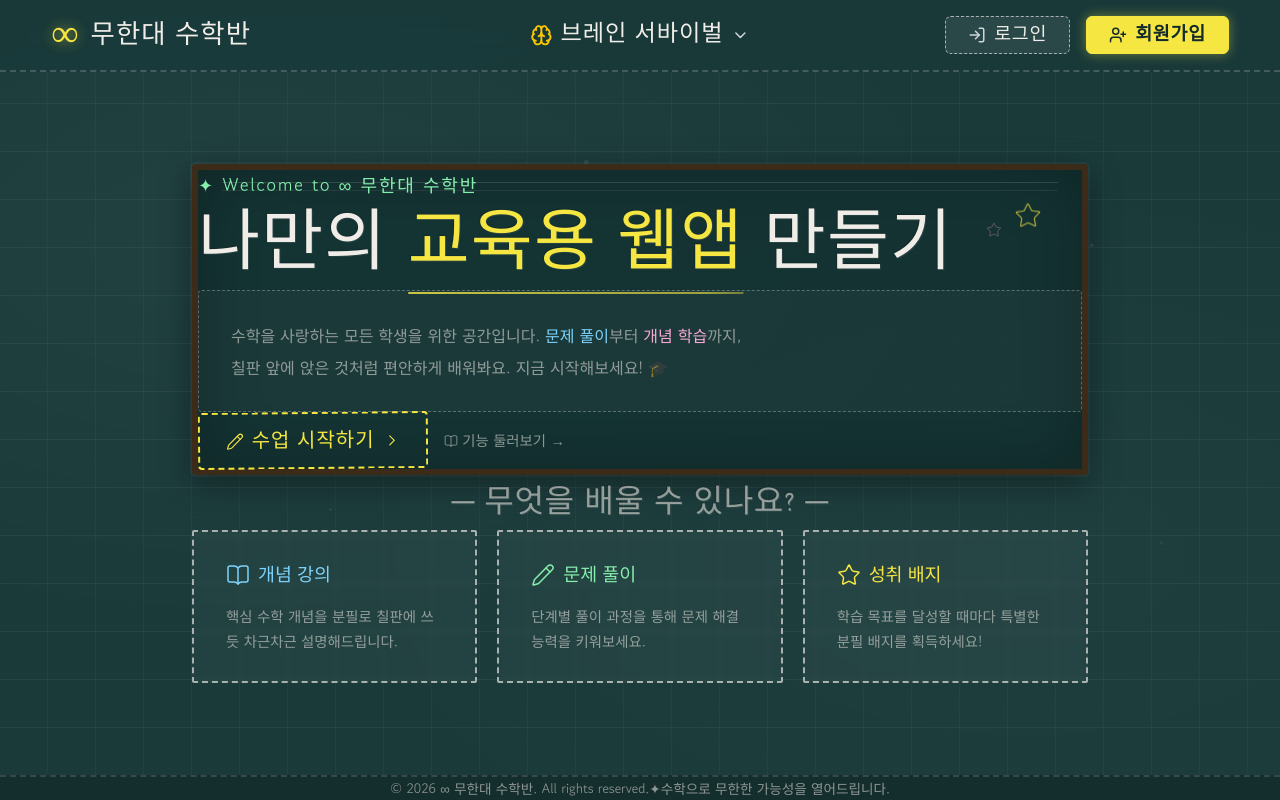
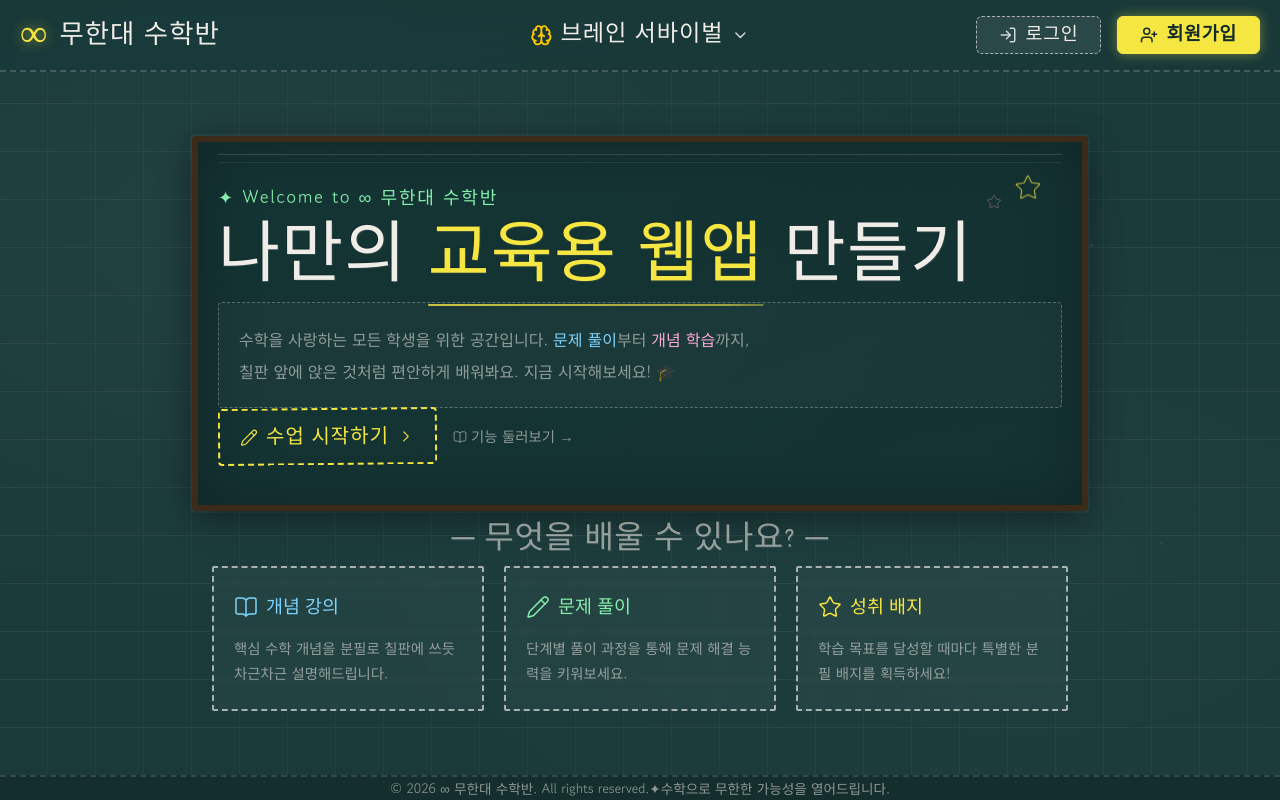
Before and after one commit to rlawlsdnjs78-infinity/infinitymath, a Next.js app: page / in a window 1280 px wide. Built offline with nearby package versions, Linux system fonts and the light colour scheme.

Commit message:
style: enforce 1.25rem (20px) horizontal padding across all homepage components, header, cards, and CSS classes

```diff
--- a/src/app/components/Header.tsx
+++ b/src/app/components/Header.tsx
@@ -26,8 +26,8 @@ export default function Header() {
       id="header"
       className="w-full relative z-30 flex items-center justify-between py-3.5"
       style={{
-        paddingLeft: "clamp(1rem, 4vw, 5rem)",
-        paddingRight: "clamp(1rem, 4vw, 5rem)",
+        paddingLeft: "1.25rem",
+        paddingRight: "1.25rem",
         background: "rgba(26, 58, 58, 0.92)",
         backdropFilter: "blur(12px)",
         borderBottom: "2px dashed rgba(240, 237, 232, 0.2)",
--- a/src/app/globals.css
+++ b/src/app/globals.css
@@ -148,32 +148,30 @@ h1, h2, h3, h4, h5, h6 {
    내용이 테두리에 붙지 않도록 padding을 기본 포함합니다.
    ───────────────────────────────────────────── */
 
-/* 기본 분필 박스 — 약간 삐뚤어진 손글씨 느낌 */
+/* 기본 분필 박스 — 약간 삐뚤어진 손글씨 느낌 (좌우 여백 1.25rem 절대 통일) */
 .chalk-box {
   border: 2px dashed var(--chalk-border-bright);
   border-radius: 2px;
   position: relative;
-  /* 테두리 안쪽 여백: 글이 테두리에 붙지 않도록 넉넉하게 지정 */
-  padding: 1.5rem 1.75rem;
-  /* 모서리를 약간 삐뚤어 보이게 */
+  padding: 1.5rem 1.25rem;
   transform: rotate(-0.3deg);
 }
 
-/* 좀 더 넉넉한 내부 여백이 필요한 경우 (기능 카드 등) */
+/* 박스 내부 스타일 (좌우 여백 1.25rem) */
 .chalk-box-inner {
-  padding: 1.75rem 2rem;
+  padding: 1.5rem 1.25rem;
 }
 
-/* 기울임 없는 직선 분필 박스 */
+/* 기울임 없는 직선 분필 박스 (좌우 여백 1.25rem) */
 .chalk-box-straight {
   border: 2px dashed var(--chalk-border-bright);
   border-radius: 2px;
-  padding: 1.25rem 1.5rem;
+  padding: 1.25rem 1.25rem;
 }
 
-/* 텍스트 설명 박스 — 상하좌우 넉넉한 여백 */
+/* 텍스트 설명 박스 (좌우 여백 1.25rem) */
 .content-box {
-  padding: 1.75rem 2rem;
+  padding: 1.5rem 1.25rem;
 }
 
 /* 칠판 가로선 (밑줄) */
--- a/src/app/page.tsx
+++ b/src/app/page.tsx
@@ -73,13 +73,17 @@ function FeatureCard({
   delay: string;
 }) {
   return (
-    /* chalk-box-inner: 박스 테두리와 내용 사이 충분한 padding 적용 */
+    /* chalk-box-inner: 좌우 내부 여백 1.25rem 적용 */
     <div
       className="chalk-box chalk-box-inner slide-in-up flex flex-col gap-3"
       style={{
         animationDelay: delay,
         background: "rgba(255,255,255,0.04)",
         backdropFilter: "blur(2px)",
+        paddingLeft: "1.25rem",
+        paddingRight: "1.25rem",
+        paddingTop: "1.5rem",
+        paddingBottom: "1.5rem",
       }}
     >
       <div className="flex items-center gap-2" style={{ color }}>
@@ -103,6 +107,7 @@ function HeroSection() {
     <main
       id="hero"
       className="relative flex-1 flex flex-col items-center justify-center py-16 md:py-24 overflow-hidden"
+      style={{ paddingLeft: "1.25rem", paddingRight: "1.25rem" }}
     >
       <ChalkboardGrid />
       <ChalkDust />
@@ -112,12 +117,19 @@ function HeroSection() {
         className="relative z-10 chalkboard-frame w-full max-w-4xl mx-auto"
         style={{ background: "rgba(20, 50, 50, 0.92)" }}
       >
-        {/* 칠판 프레임 내부 여백 — padding으로 내용이 테두리에 붙지 않도록 */}
-        <div className="p-8 md:p-14">
+        {/* 칠판 프레임 내부 여백 (좌우 여백 1.25rem 적용) */}
+        <div
+          style={{
+            paddingLeft: "1.25rem",
+            paddingRight: "1.25rem",
+            paddingTop: "2.5rem",
+            paddingBottom: "2.5rem",
+          }}
+        >
           {/* 상단 장식선 */}
-          <div aria-hidden="true" className="absolute top-3 left-6 right-6 h-px"
+          <div aria-hidden="true" className="absolute top-3 left-5 right-5 h-px"
             style={{ background: "rgba(240,237,232,0.15)" }} />
-          <div aria-hidden="true" className="absolute top-5 left-6 right-6 h-px"
+          <div aria-hidden="true" className="absolute top-5 left-5 right-5 h-px"
             style={{ background: "rgba(240,237,232,0.08)" }} />
 
           {/* 별 장식 */}
@@ -153,13 +165,17 @@ function HeroSection() {
             만들기
           </h1>
 
-          {/* 설명 텍스트 박스 — notebook-lines + 내부 여백 */}
+          {/* 설명 텍스트 박스 — 좌우 내부 여백 1.25rem */}
           <div
             className="slide-in-up mb-8 notebook-lines rounded-sm content-box"
             style={{
               animationDelay: "0.2s",
               border: "1px dashed var(--chalk-border)",
               background: "rgba(255,255,255,0.03)",
+              paddingLeft: "1.25rem",
+              paddingRight: "1.25rem",
+              paddingTop: "1.25rem",
+              paddingBottom: "1.25rem",
             }}
           >
             <p style={{ fontFamily: "var(--font-body)", color: "var(--chalk-dim)", fontSize: "1rem", lineHeight: 2 }}>
@@ -176,7 +192,12 @@ function HeroSection() {
             className="slide-in-up flex flex-col sm:flex-row items-start sm:items-center gap-4"
             style={{ animationDelay: "0.35s" }}
           >
-            <button id="cta-start-btn" type="button" className="btn-chalk flex items-center gap-2">
+            <button
+              id="cta-start-btn"
+              type="button"
+              className="btn-chalk flex items-center gap-2"
+              style={{ paddingLeft: "1.25rem", paddingRight: "1.25rem" }}
+            >
               <Pencil size={18} strokeWidth={1.5} />
               수업 시작하기
               <ChevronRight size={18} strokeWidth={1.5} />
@@ -199,6 +220,7 @@ function HeroSection() {
         id="features"
         className="relative z-10 w-full max-w-4xl mx-auto mt-12"
         aria-label="주요 기능"
+        style={{ paddingLeft: "1.25rem", paddingRight: "1.25rem" }}
       >
         <h2
           className="text-center mb-8"
@@ -231,7 +253,12 @@ function Footer() {
     <footer
       id="footer"
       className="relative z-10 w-full py-5 text-center"
-      style={{ borderTop: "2px dashed rgba(240,237,232,0.15)", background: "rgba(20,45,45,0.9)" }}
+      style={{
+        borderTop: "2px dashed rgba(240,237,232,0.15)",
+        background: "rgba(20,45,45,0.9)",
+        paddingLeft: "1.25rem",
+        paddingRight: "1.25rem",
+      }}
     >
       <p style={{ fontFamily: "var(--font-body)", color: "var(--chalk-dim)", fontSize: "0.85rem" }}>
         © {year} ∞ 무한대 수학반. All rights reserved.
```
